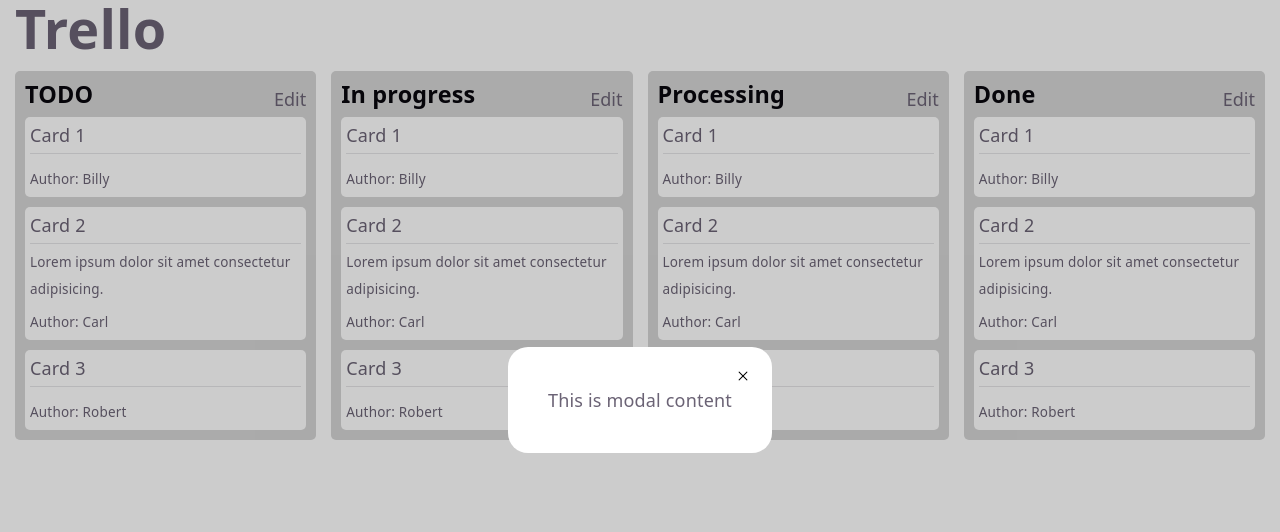
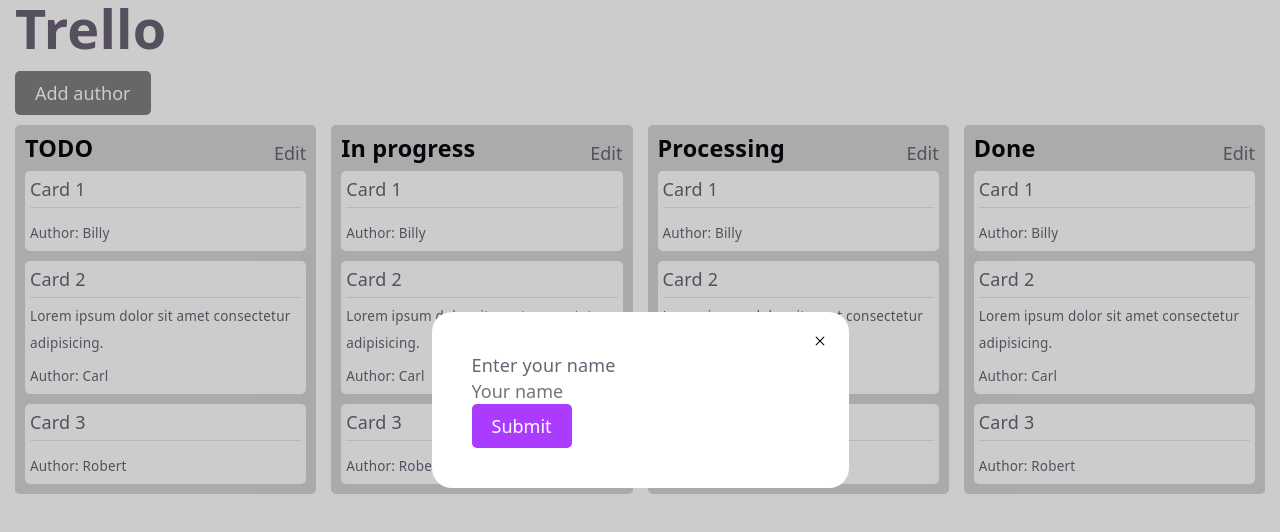
Before and after one commit to TalantRys/trello-react, a React (Vite) app: page / in a window 1280 px wide. Shown: the top 532 px of the page. Built offline with nearby package versions, Linux system fonts and the light colour scheme.

Commit message:
feat: enter author name by modal form

```diff
--- a/src/assets/scss/_base.scss
+++ b/src/assets/scss/_base.scss
@@ -3,3 +3,20 @@
 .container {
   padding: 15px;
 }
+
+.button {
+  padding: 10px 20px;
+  border-radius: 5px;
+  background: var(--accent);
+  color: #fff;
+  border: none;
+  cursor: pointer;
+  transition: background-color 0.3s ease;
+
+  &:hover {
+    background: var(--accent-border);
+  }
+  &:disabled {
+    background: gray;
+  }
+}
--- a/src/components/Board/Board.tsx
+++ b/src/components/Board/Board.tsx
@@ -36,8 +36,22 @@
 ];
 
 function Board() {
+  const [author, setAuthor] = useState("");
   const [columns, setColumns] = useState(columnsArr);
   const [showModal, setShowModal] = useState(true);
+
+  const handleFormSubmit = (e: React.SubmitEvent<HTMLFormElement>) => {
+    e.preventDefault();
+    const formData = new FormData(e.currentTarget);
+    const name = formData.get("name") as string;
+    if (name.trim() === "") {
+      alert("Please enter your name");
+      return;
+    } else {
+      setAuthor(name);
+      setShowModal(false);
+    }
+  };
 
   return (
     <>
@@ -45,11 +59,29 @@
         isOpen={showModal}
         onClose={() => setShowModal(!showModal)}
       >
-        This is modal content
+        <form onSubmit={handleFormSubmit}>
+          <h2>Enter your name</h2>
+          <input id="name" name="name" type="text" placeholder="Your name" />
+          <button className="button" type="submit">
+            Submit
+          </button>
+        </form>
       </ModalProvider>
 
       <div className={styles.board}>
         <div className={classNames(styles.board__container, "container")}>
+          <div className={styles.board__header}>
+            {author !== "" && <h2>Welcome, {author}</h2>}
+
+            <button
+              className="button"
+              disabled={showModal}
+              onClick={() => setShowModal(true)}
+            >
+              {author !== "" ? "Change author" : "Add author"}
+            </button>
+          </div>
+
           <div className={styles.board__items}>
             {columns.map((column) => (
               <Column
--- a/src/components/Board/board.module.scss
+++ b/src/components/Board/board.module.scss
@@ -9,6 +9,14 @@
   &__container {
     // border: 1px solid;
   }
+
+  // .board__header
+  &__header {
+    @include flex(row, "", center);
+    gap: 10px;
+    margin-bottom: 10px;
+  }
+
   // .board__items
 
   &__items {
```
